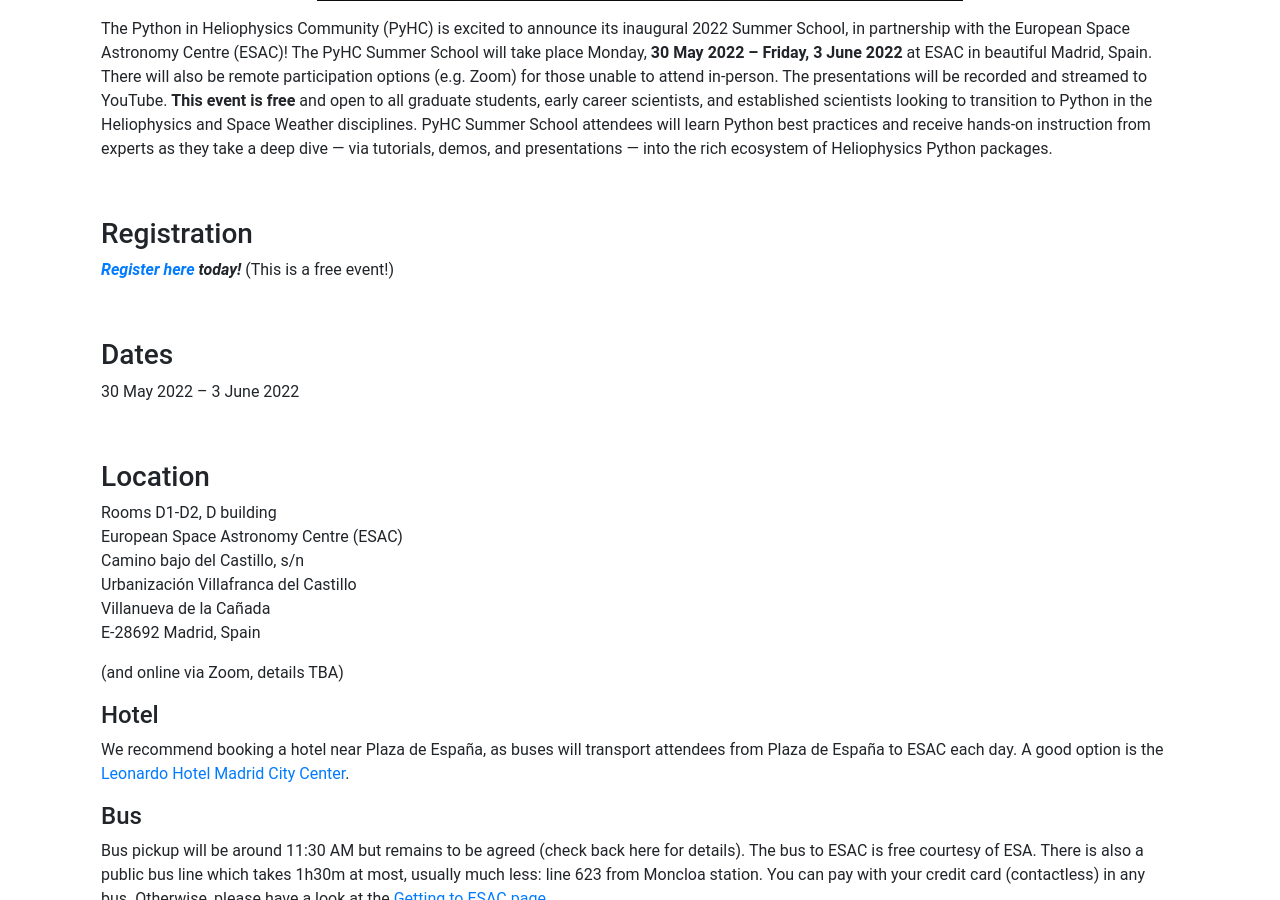
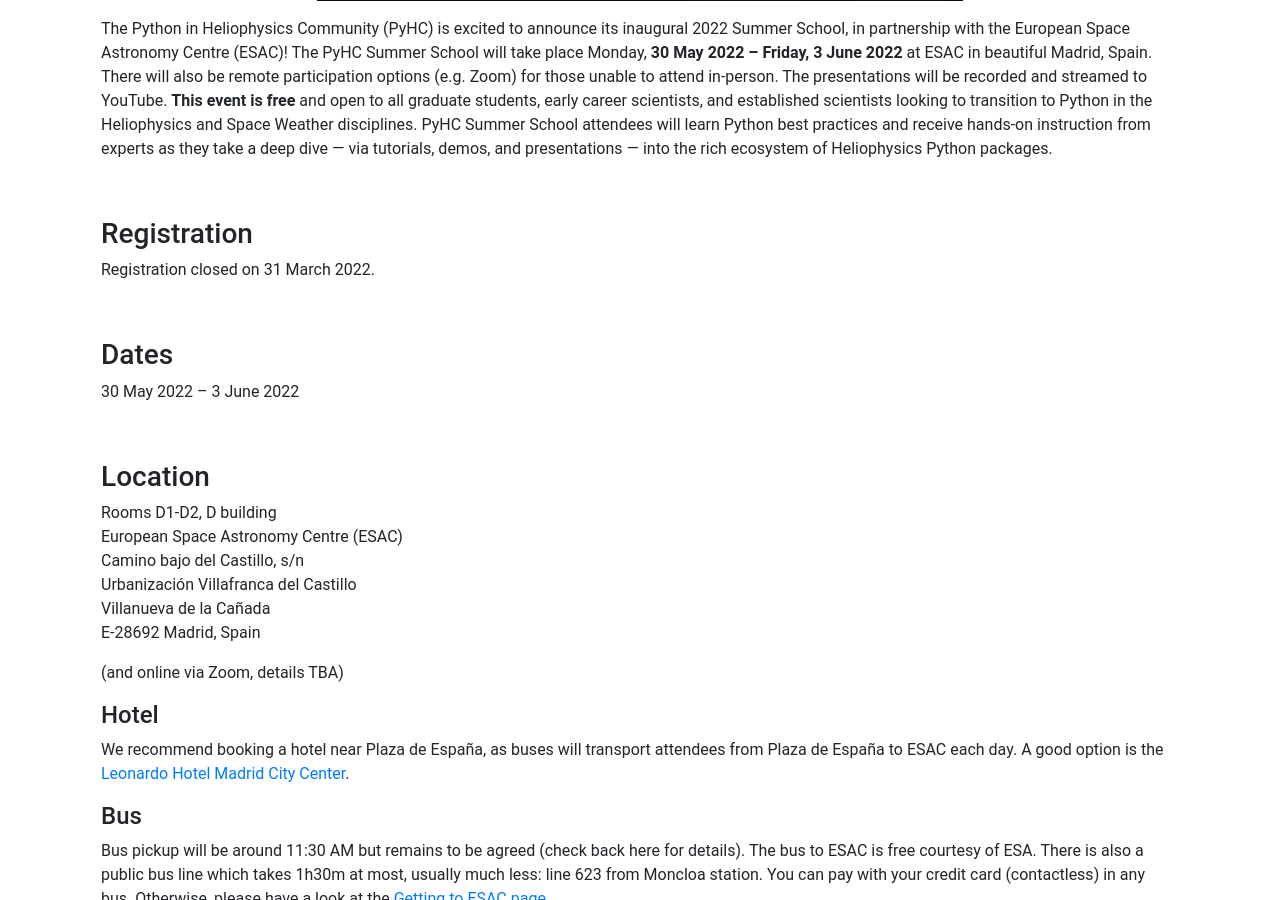
Before and after one commit to heliophysicsPy/heliophysicsPy.github.io, a Jekyll site: the page built from _pages/meetings/summer_school.md, in a window 1280 px wide and 900 px high, scrolled down 652 px. Built offline with Jekyll 4.4.1, drawn with Linux system fonts in a browser that asks for light colours; nearby versions of some CDN libraries.

Commit message:
Revert registration info

```diff
--- a/_pages/meetings/summer_school.md
+++ b/_pages/meetings/summer_school.md
@@ -12,8 +12,7 @@
 <br>
 
 ### Registration
-_**[Register here](https://www.cosmos.esa.int/web/ihdea) today!**_
-(This is a free event!)
+Registration closed on 31 March 2022.
 
 <br>
 
```
